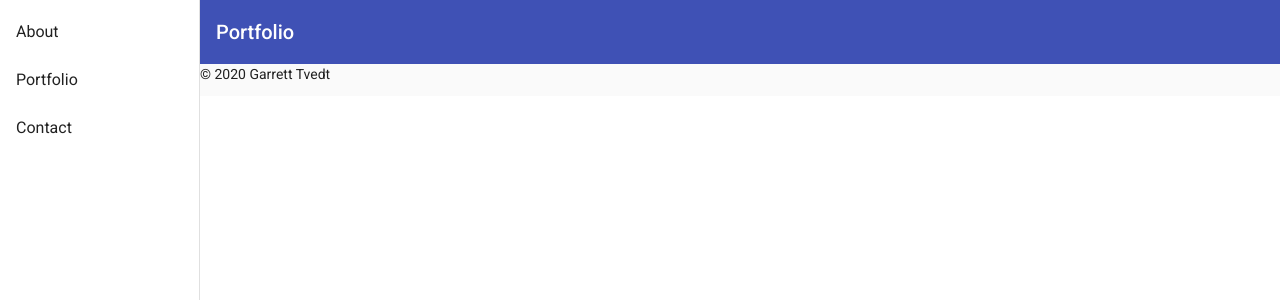
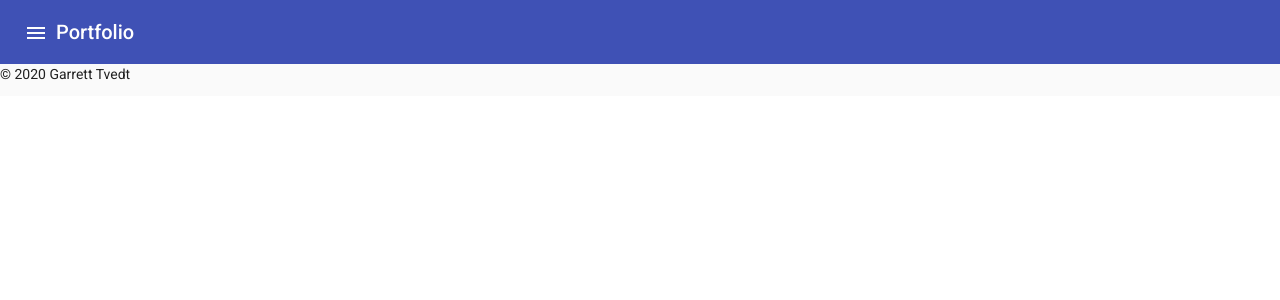
Before and after one commit to Tw33t3r/Portfolio, an Angular app: page / in a window 1280 px wide. Shown: the top 300 px of the page. Built offline with nearby package versions, Linux system fonts and the light colour scheme.

Commit message:
Added a background image, changed components

```diff
--- a/src/app/footer/footer.component.html
+++ b/src/app/footer/footer.component.html
@@ -1,3 +1,3 @@
-<div class="container mt-5">
+<div class="container">
     <p class="text-center">&copy; 2020 Garrett Tvedt</p>
 </div>
--- a/src/app/sidebar/sidebar.component.html
+++ b/src/app/sidebar/sidebar.component.html
@@ -2,11 +2,13 @@
   <mat-sidenav #drawer class="sidenav" fixedInViewport
       [attr.role]="(isHandset$ | async) ? 'dialog' : 'navigation'"
       [mode]="(isHandset$ | async) ? 'over' : 'side'"
-      [opened]="(isHandset$ | async) === false">
+      [opened]="(isHandset$ | async) === true">
     <mat-toolbar></mat-toolbar>
     <mat-nav-list>
-      <a mat-list-item href="#">About</a>
+      <a mat-list-item href="#">Home</a>
+      <a mat-list-item href="#">Skills</a>
       <a mat-list-item href="#">Portfolio</a>
+      <a mat-list-item href="#">Resume</a>
       <a mat-list-item href="#">Contact</a>
     </mat-nav-list>
   </mat-sidenav>
@@ -16,8 +18,7 @@
         type="button"
         aria-label="Toggle sidenav"
         mat-icon-button
-        (click)="drawer.toggle()"
-        *ngIf="isHandset$ | async">
+        (click)="drawer.toggle()">
         <mat-icon aria-label="Side nav toggle icon">menu</mat-icon>
       </button>
       <span>Portfolio</span>
```
Also changed, not shown: 1 other file (tests, documents, lock files or other folders).
